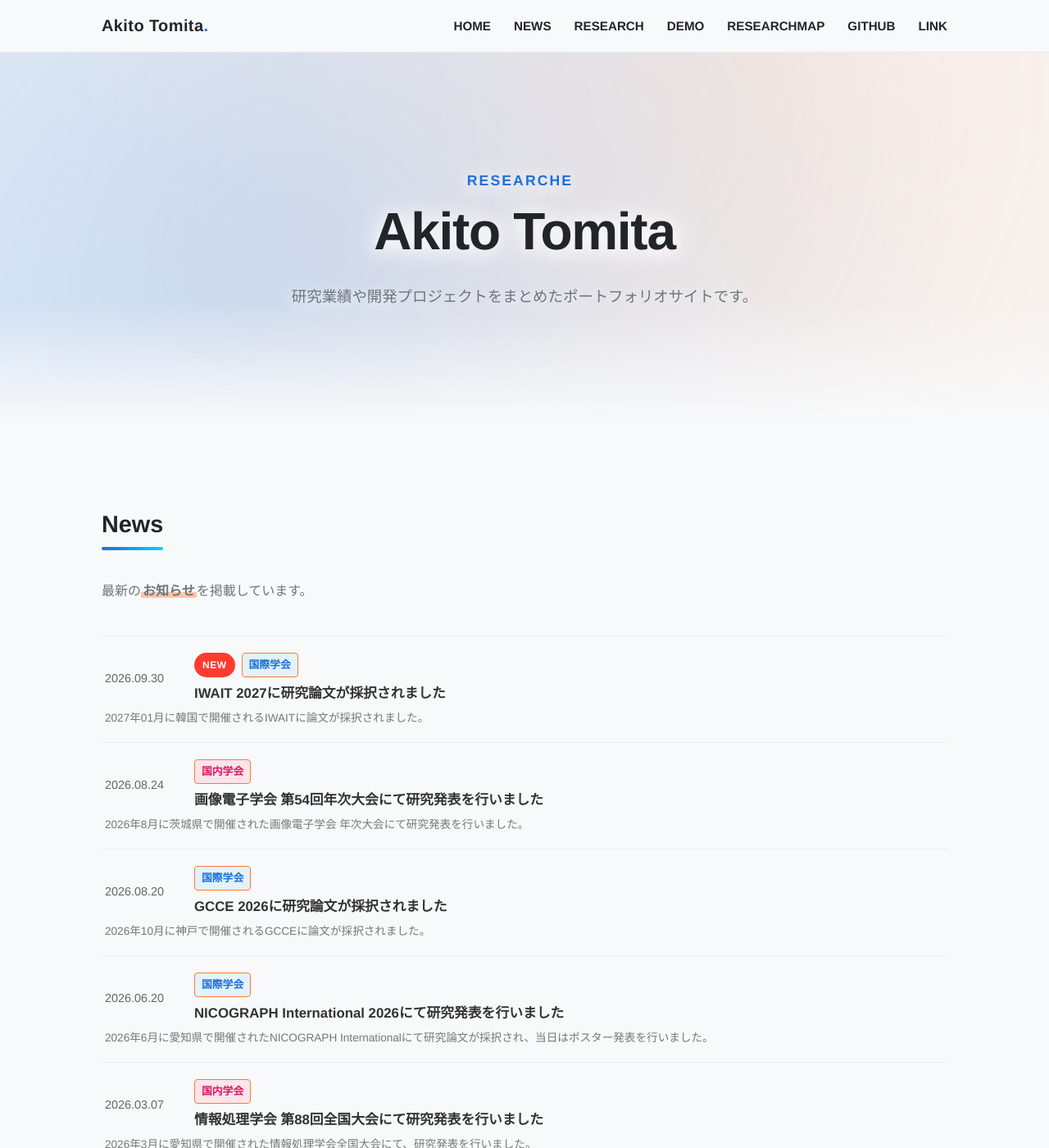
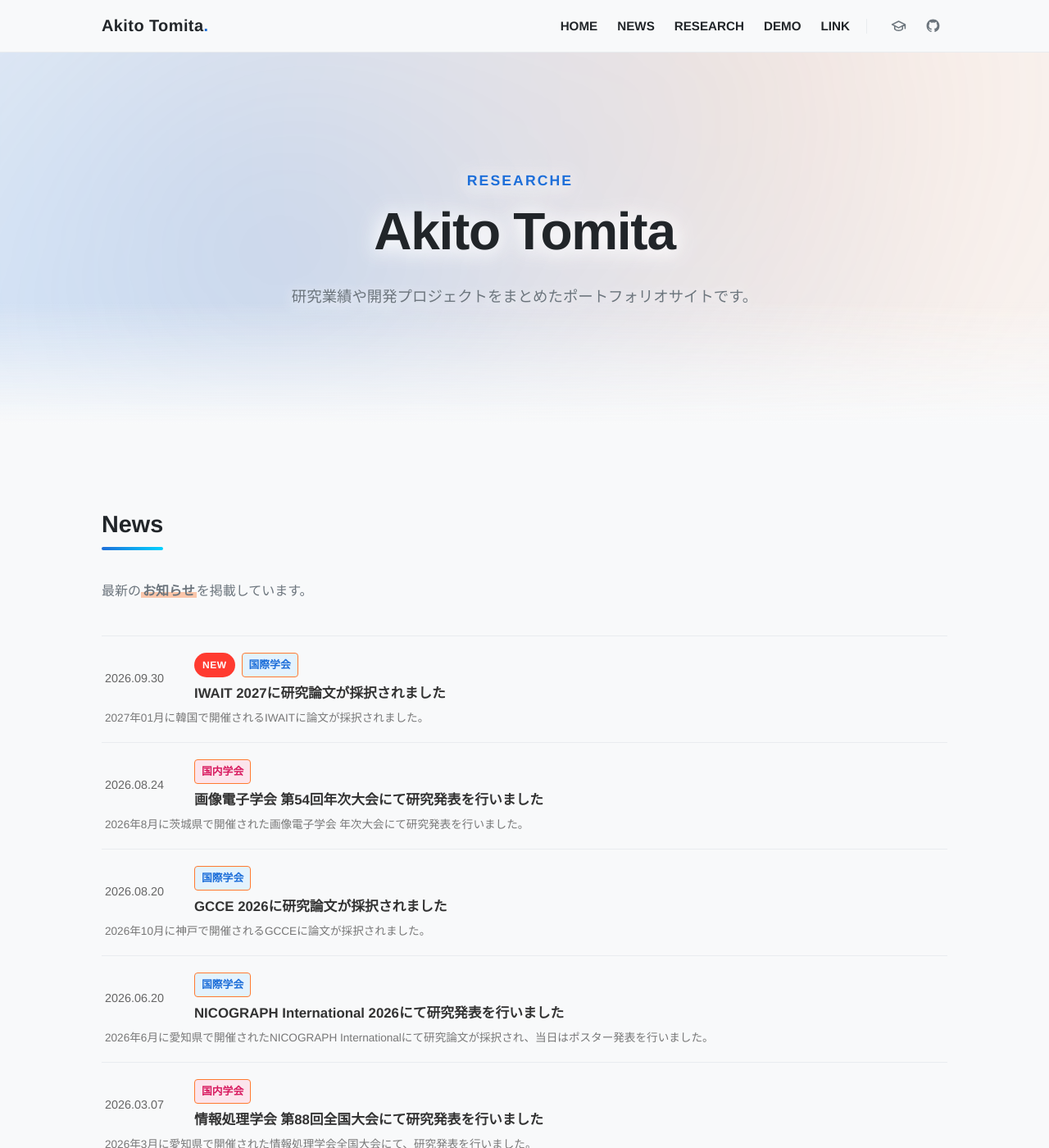
Before and after one commit to TomitaAkito/TomitaAkito.github.io, a Jekyll site: the page built from index.html, in a window 1280 px wide and 1400 px high. Shown: the whole window at 82% size. Built offline with Jekyll 4.4.1, drawn with Linux system fonts in a browser that asks for light colours.

Commit message:
ヘッダーの整理

```diff
--- a/_includes/header.html
+++ b/_includes/header.html
@@ -12,10 +12,26 @@
         <li><a href="{{ '/news.html' | relative_url }}">NEWS</a></li>
         <li><a href="{{ '/research.html' | relative_url }}">RESEARCH</a></li>
         <li><a href="{{ '/video-demo.html' | relative_url }}">DEMO</a></li>
-        <li><a href="{{ site.researchmap_url }}" target="_blank" rel="noopener noreferrer">RESEARCHMAP</a></li>
-        <li><a href="{{ site.github_url }}" target="_blank" rel="noopener noreferrer">GITHUB</a></li>
         <li><a href="{{ '/link.html' | relative_url }}">LINK</a></li>
       </ul>
+
+      <div class="nav-divider" aria-hidden="true"></div>
+
+      <div class="nav-social">
+        <a href="{{ site.researchmap_url }}" target="_blank" rel="noopener noreferrer" class="social-icon-btn" aria-label="researchmap (外部サイト)" title="researchmap">
+          <svg class="icon-svg" width="19" height="19" viewBox="0 0 24 24" fill="none" stroke="currentColor" stroke-width="2" stroke-linecap="round" stroke-linejoin="round" aria-hidden="true">
+            <path d="M22 10v6M2 10l10-5 10 5-10 5z"/>
+            <path d="M6 12v5c3 3 9 3 12 0v-5"/>
+          </svg>
+          <span class="social-label-mobile">researchmap</span>
+        </a>
+        <a href="{{ site.github_url }}" target="_blank" rel="noopener noreferrer" class="social-icon-btn" aria-label="GitHub (外部サイト)" title="GitHub">
+          <svg class="icon-svg" width="19" height="19" viewBox="0 0 24 24" fill="currentColor" aria-hidden="true">
+            <path fill-rule="evenodd" clip-rule="evenodd" d="M12 2C6.477 2 2 6.484 2 12.017c0 4.425 2.865 8.18 6.839 9.504.5.092.682-.217.682-.483 0-.237-.008-.868-.013-1.703-2.782.605-3.369-1.343-3.369-1.343-.454-1.158-1.11-1.466-1.11-1.466-.908-.62.069-.608.069-.608 1.003.07 1.53 1.032 1.53 1.032.892 1.53 2.341 1.088 2.91.832.092-.647.35-1.088.636-1.338-2.22-.253-4.555-1.113-4.555-4.951 0-1.093.39-1.988 1.029-2.688-.103-.253-.446-1.272.098-2.65 0 0 .84-.27 2.75 1.026A9.564 9.564 0 0112 6.844c.85.004 1.705.115 2.504.337 1.909-1.296 2.747-1.027 2.747-1.027.546 1.379.202 2.398.1 2.651.64.7 1.028 1.595 1.028 2.688 0 3.848-2.339 4.695-4.566 4.943.359.309.678.92.678 1.855 0 1.338-.012 2.419-.012 2.747 0 .268.18.58.688.482A10.019 10.019 0 0022 12.017C22 6.484 17.522 2 12 2z"/>
+          </svg>
+          <span class="social-label-mobile">GitHub</span>
+        </a>
+      </div>
     </nav>
   </div>
   <div class="nav-overlay" id="navOverlay"></div>
--- a/assets/css/style.css
+++ b/assets/css/style.css
@@ -125,7 +125,7 @@ a:hover {
 .nav {
   display: flex;
   align-items: center;
-  gap: 32px;
+  gap: 20px;
 }
 
 .nav-list {
@@ -133,7 +133,7 @@ a:hover {
   list-style: none;
   margin: 0;
   padding: 0;
-  gap: 28px;
+  gap: 24px;
 }
 
 .nav-list a {
@@ -156,6 +156,47 @@ a:hover {
 
 .nav-list a:hover::after {
   width: 100%;
+}
+
+.nav-divider {
+  width: 1px;
+  height: 18px;
+  background-color: var(--color-border);
+}
+
+.nav-social {
+  display: flex;
+  align-items: center;
+  gap: 6px;
+}
+
+.social-icon-btn {
+  display: inline-flex;
+  align-items: center;
+  justify-content: center;
+  width: 36px;
+  height: 36px;
+  border-radius: 8px;
+  color: var(--color-text-sub);
+  background: transparent;
+  transition: color 0.2s ease, background-color 0.2s ease, transform 0.15s ease;
+}
+
+.social-icon-btn:hover {
+  color: var(--color-text);
+  background-color: rgba(0, 0, 0, 0.04);
+}
+
+.social-icon-btn:active {
+  transform: scale(0.94);
+}
+
+.social-icon-btn .icon-svg {
+  display: block;
+}
+
+.social-label-mobile {
+  display: none;
 }
 
 
@@ -209,6 +250,7 @@ a:hover {
     padding: 100px 32px 32px;
     transform: translateX(100%);
     transition: transform 0.3s ease;
+    gap: 0;
   }
 
   .nav.open {
@@ -217,12 +259,48 @@ a:hover {
 
   .nav-list {
     flex-direction: column;
-    gap: 24px;
+    gap: 20px;
     width: 100%;
   }
 
   .nav-list a {
     font-size: 1.1rem;
+  }
+
+  .nav-divider {
+    width: 100%;
+    height: 1px;
+    background-color: var(--color-border);
+    margin: 20px 0 16px;
+  }
+
+  .nav-social {
+    flex-direction: column;
+    align-items: stretch;
+    gap: 8px;
+    width: 100%;
+  }
+
+  .social-icon-btn {
+    width: 100%;
+    height: 44px;
+    padding: 0 12px;
+    justify-content: flex-start;
+    gap: 12px;
+    border-radius: 8px;
+    color: var(--color-text);
+    font-size: 0.95rem;
+    font-weight: 600;
+  }
+
+  .social-icon-btn:hover {
+    color: var(--color-main);
+    background-color: rgba(30, 111, 217, 0.08);
+  }
+
+  .social-label-mobile {
+    display: inline;
+    letter-spacing: 0.02em;
   }
 
   .nav-overlay {
```
